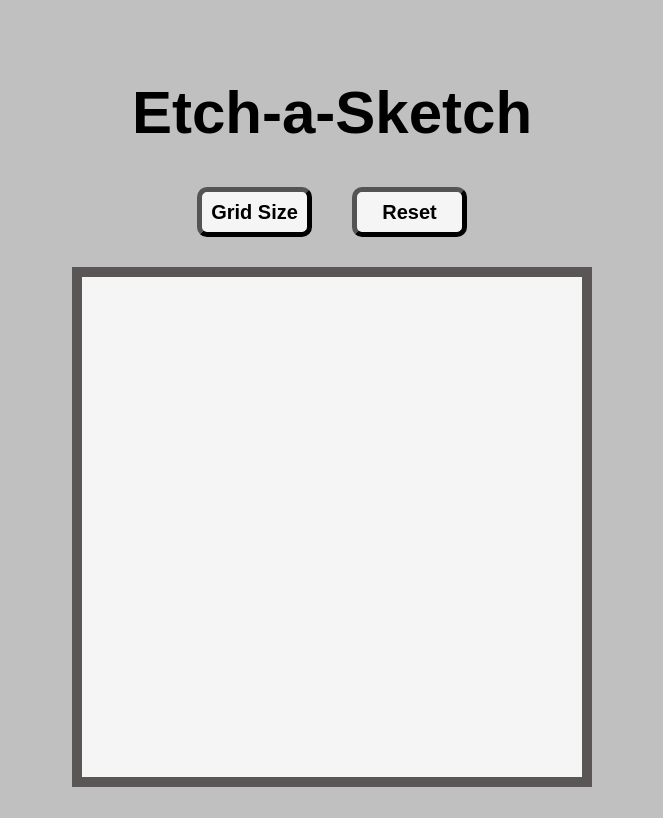
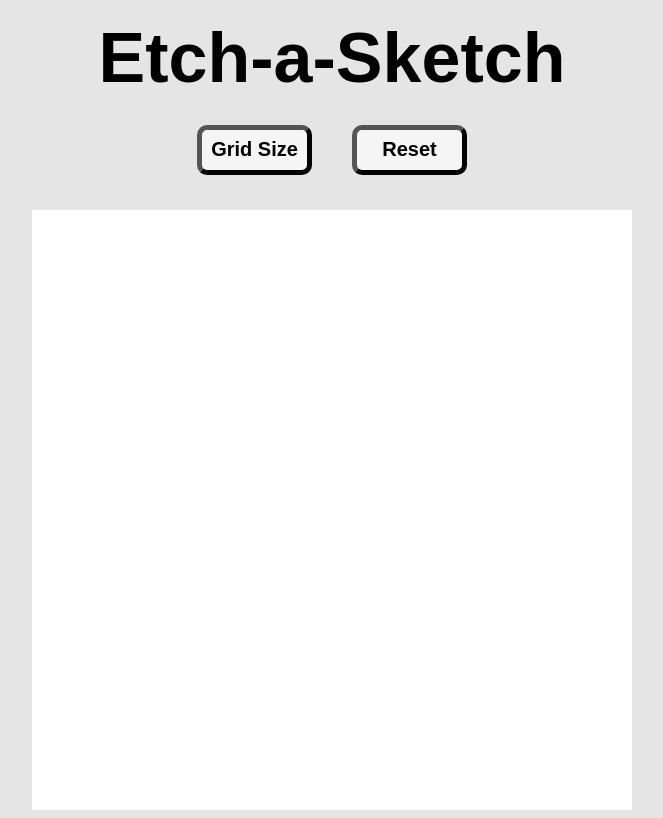
Before and after one commit to SourceCoty/etch-a-sketch, a plain HTML site: page index.html in a window 1280 px wide. Shown: the whole page, without its empty margins (308-971 px from the left). Drawn offline with Linux system fonts and the light colour scheme.

Commit message:
Update style

```diff
--- a/app.js
+++ b/app.js
@@ -16,8 +16,8 @@ const container = document.querySelector('#container');
 buttonSet.addEventListener('click', () => {
 
     let value = prompt("enter a number between 1 and 100 to set grid size");
-    let width = (500 / value) + 'px';
-    let height = (500 / value) + 'px';
+    let width = (600 / value) + 'px';
+    let height = (600 / value) + 'px';
     let size = value * value;
     console.log(width);
 
--- a/styles.css
+++ b/styles.css
@@ -1,22 +1,21 @@
 h1 {
     font-family: sans-serif;
     font-weight: bold;
-    font-size: 60px;
+    font-size: 70px;
+    margin-top: -20px;
 }
 
 body {
     display: flex;
     flex-direction: column;
-    justify-content: center;
     align-items: center;
     padding-top: 30px;;
-    background: silver;
+    background: rgb(230, 229, 229);
 }
 
 #head {
     display: flex;
     flex-direction: row;
-    padding-bottom: 30px;
     justify-content: space-evenly;
     align-items: center;
 }
@@ -26,6 +25,8 @@ body {
     justify-content: center;
     margin-right: 20px;
     margin-left: 20px;
+    margin-top: -20px;
+    margin-bottom: 35px;
     align-items: center;
     font-family: sans-serif;
     font-weight: bold;
@@ -53,8 +54,7 @@ body {
     flex-shrink: 0;
     flex-direction: row;
     flex-wrap: wrap;
-    width: 500px;
-    height: 500px;
-    border: solid 10px rgb(90, 86, 86);
-    background: whitesmoke;
+    width: 600px;
+    height: 600px;
+    background: white;
 }
```
